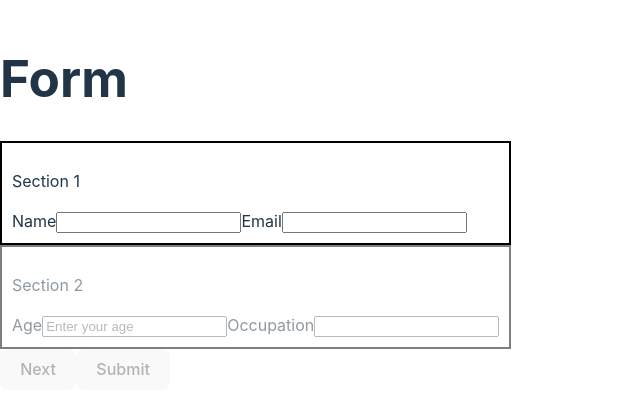
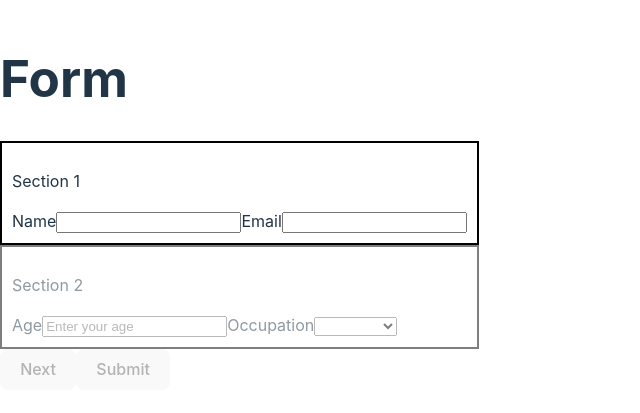
Before and after one commit to bryantt23/dynamic-form, a React (Vite) app: page / in a window 1280 px wide. Shown: the part 197-610 px from the top of the page, without its empty margins (0-640 px from the left). Built offline with nearby package versions, Linux system fonts and the light colour scheme.

Commit message:
Occupation Dropdown

```diff
--- a/src/components/Form.jsx
+++ b/src/components/Form.jsx
@@ -5,6 +5,8 @@ import { setFormData } from '../features/form/formSlice'
 import * as Yup from 'yup'
 import { Formik, Field, Form as FormikForm, ErrorMessage } from 'formik'
 import './Form.css'
+
+const occupations = ["Developer", "Manager"]
 
 function Form() {
     const navigate = useNavigate()
@@ -61,6 +63,7 @@ function Form() {
             >
                 {({ dirty, isValid, values }) => {
                     validateForm(values)
+                    const selectOptions = ["", ...occupations]
                     return (
                         <FormikForm
                         >
@@ -94,8 +97,15 @@ function Form() {
                                 <label>Occupation
                                     <Field
                                         name="occupation"
-                                        type="text"
-                                    />
+                                        as="select"
+                                    >
+                                        {
+                                            selectOptions.map((occupation, index) => (
+                                                <option key={index}>
+                                                    {occupation}
+                                                </option>))
+                                        }
+                                    </Field>
                                     <ErrorMessage name="occupation" render={renderError} />
                                 </label>
                             </div>
```
